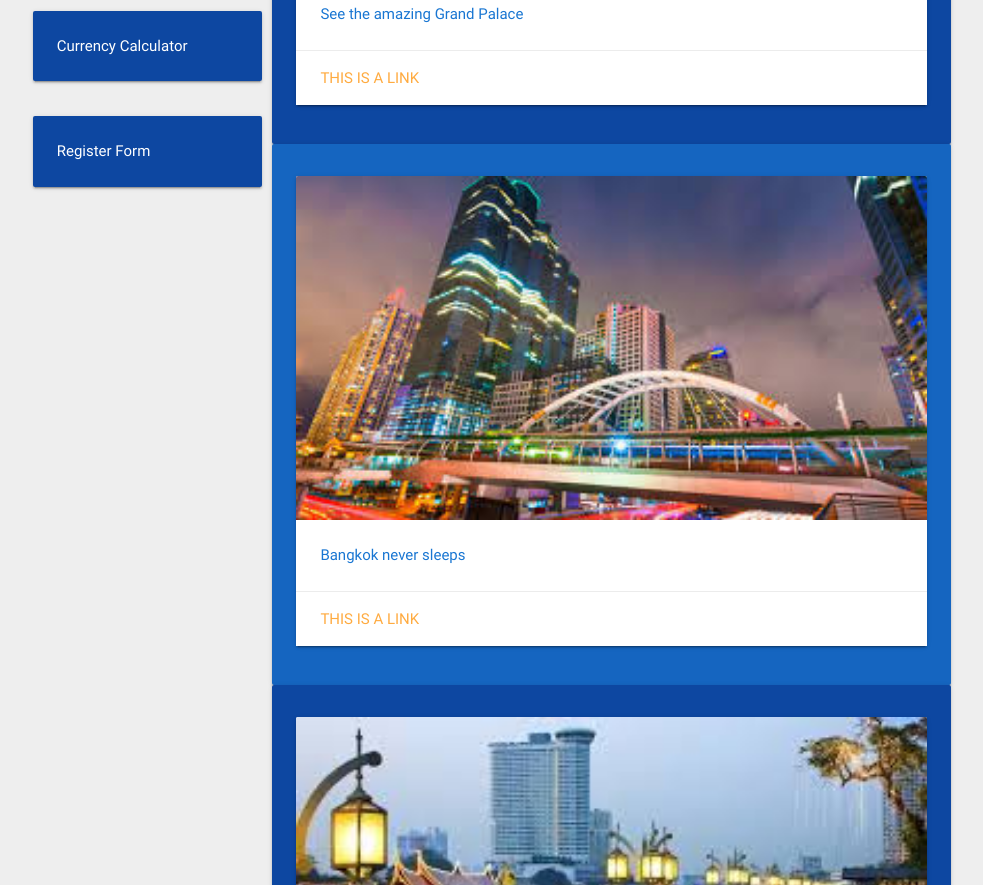
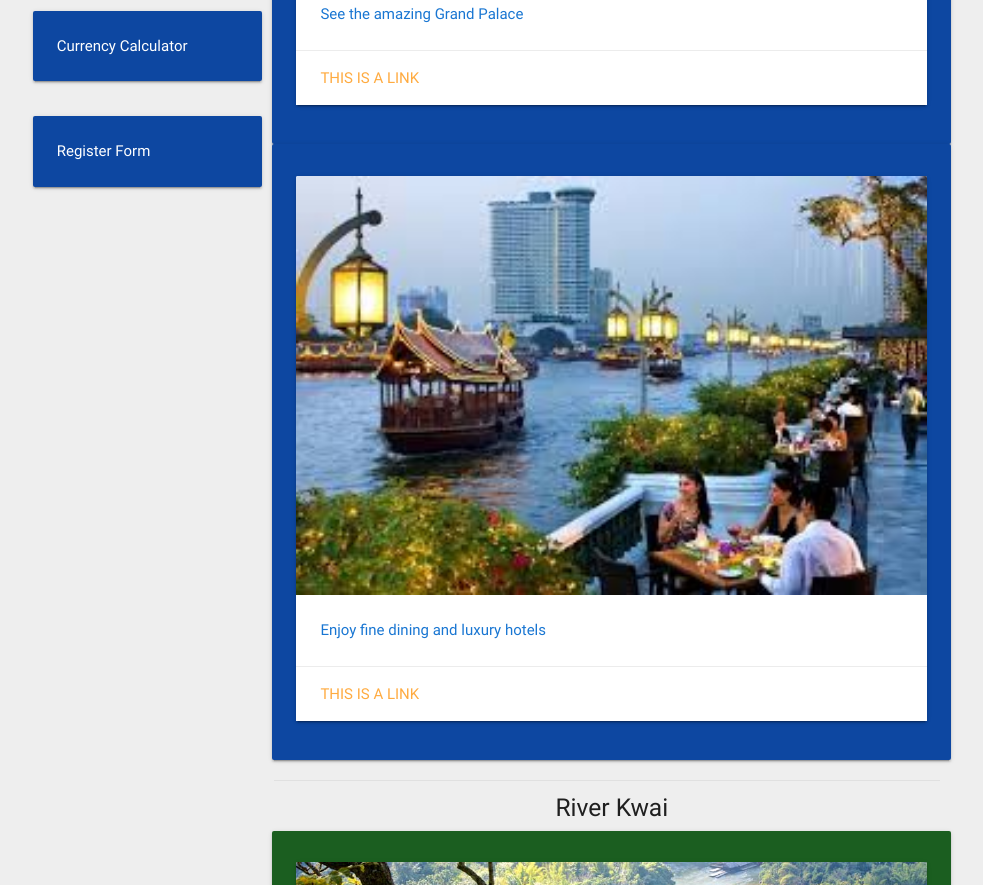
Before and after one commit to ranaki/cssFrameworks, a plain HTML site: page index.html in a window 1280 px wide. Shown: the part 689-1574 px from the top of the page, without its empty margins (148-1131 px from the left). Drawn offline with Linux system fonts and the light colour scheme.

Commit message:
remove one card

```diff
--- a/index.html
+++ b/index.html
@@ -77,20 +77,6 @@
                             </div>
                         </div>
                     </div>
-                    <div class="rb-margin-div card-panel blue darken-3 white-text">
-                        <div class="card">
-                            <div class="card-image">
-                            <img src="img/bangkok2.jpeg">
-                            <span class="card-title"></span>
-                            </div>
-                            <div class="card-content">
-                            <p class="blue-text text-darken-2">Bangkok never sleeps</p>
-                            </div>
-                            <div class="card-action">
-                            <a href="#">This is a link</a>
-                            </div>
-                        </div>
-                    </div>
                     <div class="rb-margin-div card-panel blue darken-4 white-text">
                         <div class="card">
                             <div class="card-image">
```
